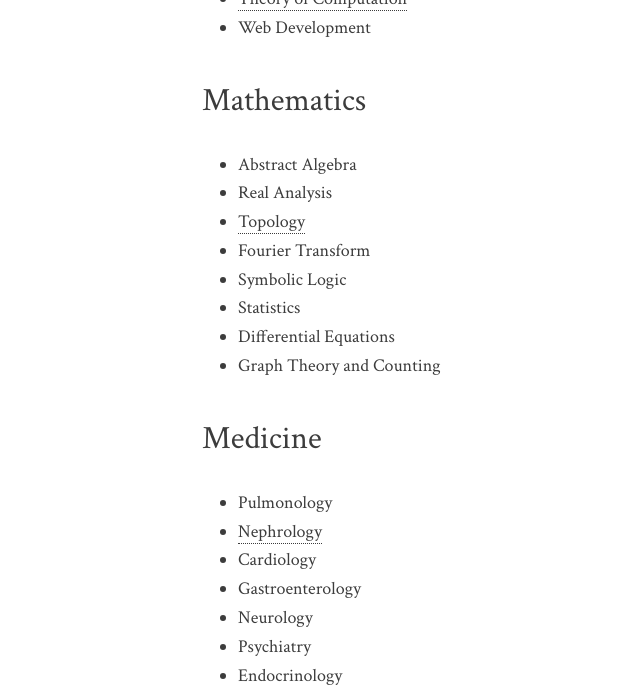
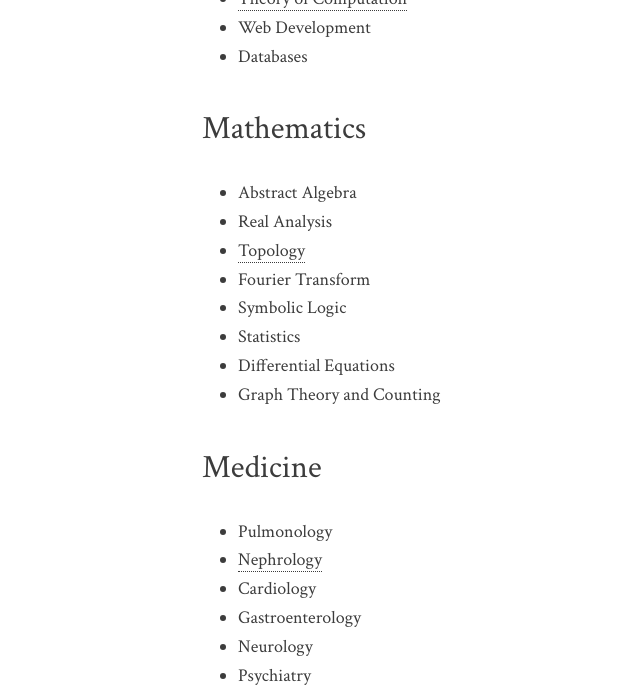
Before and after one commit to boblou/personalWebsite2, a Jekyll site: the page built from notes.md, in a window 1280 px wide and 900 px high, scrolled down 685 px, cut to the strip 215-900 px from the top of the window. Shown: the whole strip, without its empty margins (118-758 px from the left). Built offline with Jekyll 4.4.1, drawn with Linux system fonts in a browser that asks for light colours.

Commit message:
Update notes.md

```diff
--- a/notes.md
+++ b/notes.md
@@ -18,6 +18,7 @@ position: 300
 - Object Oriented Programming
 - [Theory of Computation](https://drive.google.com/file/d/1Zo1dxLgnjYy8tXzQnKYYm7U8IBnIQLh8/view?usp=sharing)
 - Web Development
+- Databases
 
 # Mathematics
 - Abstract Algebra
```
